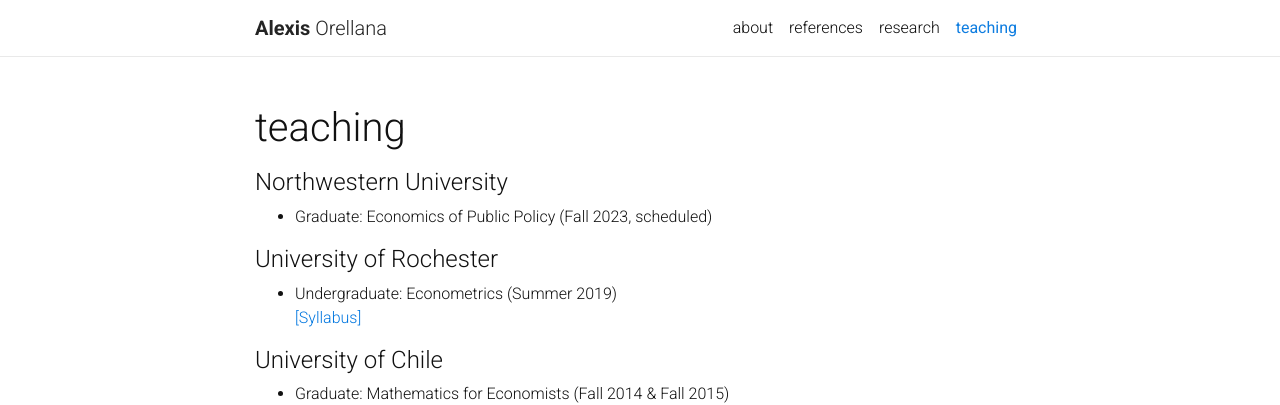
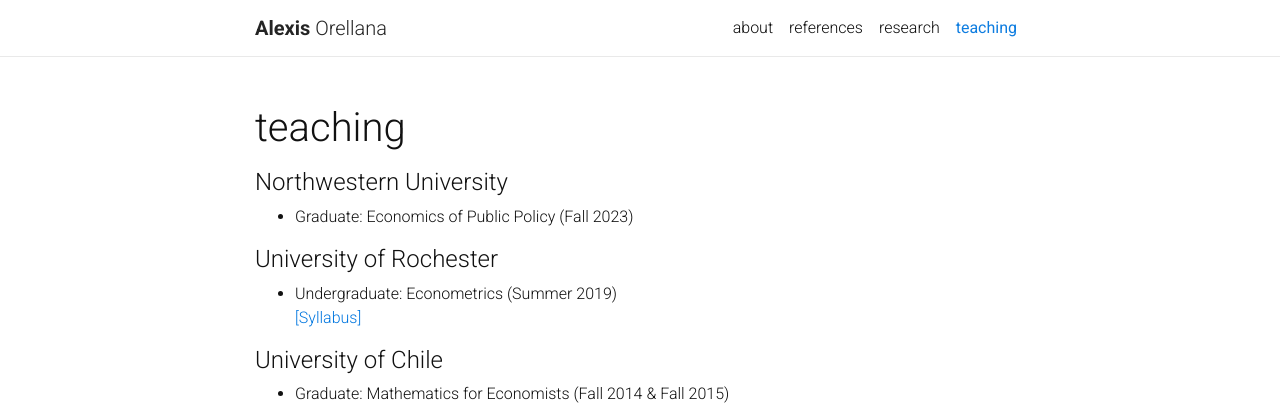
Before and after one commit to alexisorellana/alexisorellana.github.io, a Jekyll site: the page built from _pages/teaching.md, in a window 1280 px wide. Shown: the top 405 px of the page. Built offline with Jekyll 4.4.1, drawn with Linux system fonts in a browser that asks for light colours; nearby versions of some CDN libraries; a style sheet for code colours, icons or effects is not loaded.

Commit message:
update 05-10

```diff
--- a/_pages/teaching.md
+++ b/_pages/teaching.md
@@ -9,7 +9,7 @@ nav: true
 
 #### Northwestern University
 <ul>
-<li> Graduate: Economics of Public Policy (Fall 2023, scheduled) </li>
+<li> Graduate: Economics of Public Policy (Fall 2023) </li>
 </ul>
 
 
```
